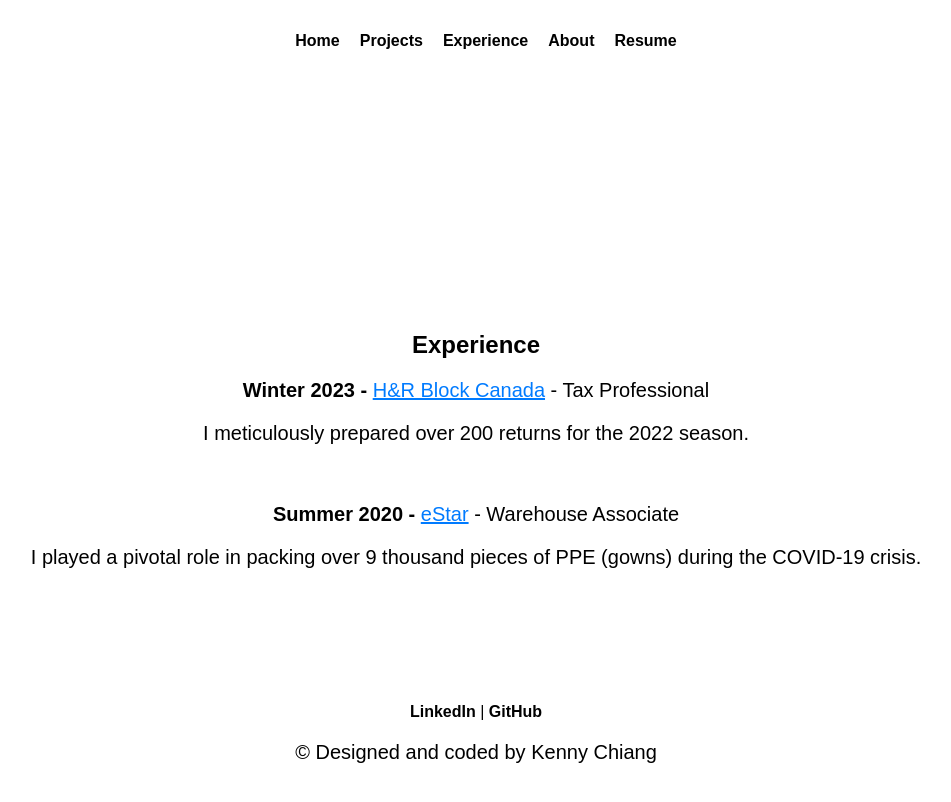
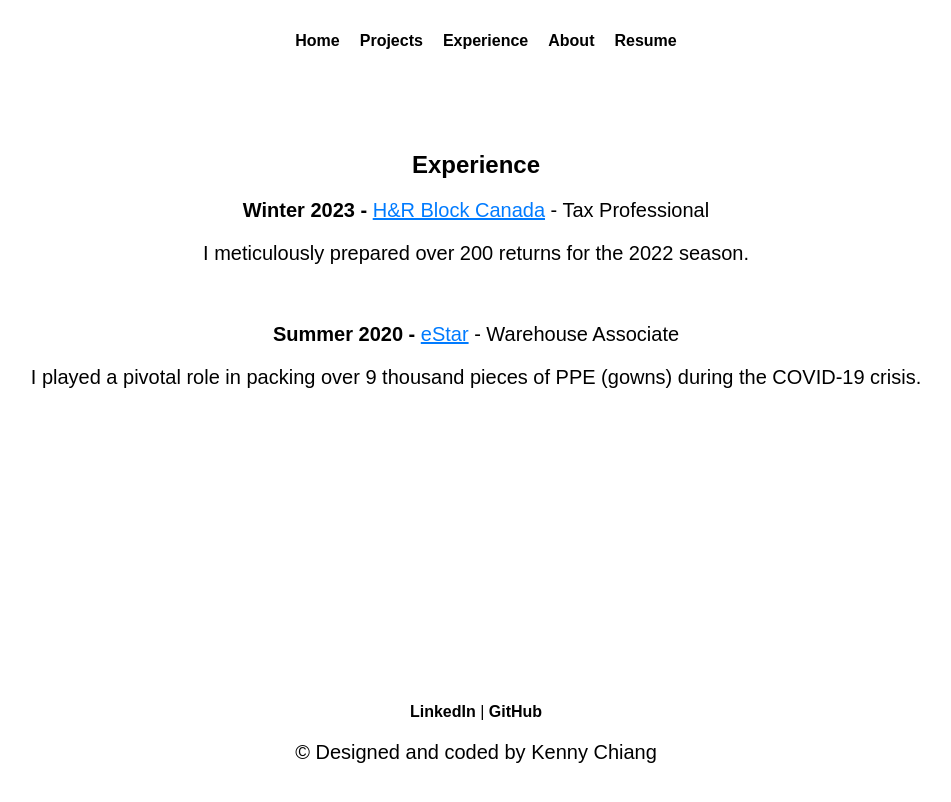
Before and after one commit to kennychiang111/kennychiang111.github.io, a plain HTML site: page work.html in a window 1280 px wide. Shown: the whole page, without its empty margins (164-1115 px from the left). Drawn offline with Linux system fonts and the light colour scheme.

Commit message:
Update file with changes

```diff
--- a/styles.css
+++ b/styles.css
@@ -4,7 +4,7 @@ body {
     padding: 0;
     display: grid;
     place-items: center;
-    min-height: 100vh;
+    min-height: 60vh;
 }
 
 p {
@@ -50,7 +50,7 @@ nav a:hover {
 }
 
 section {
-    padding-top: 100px;
+    padding-top: 60px;
     text-align: center;
 }
 
@@ -117,10 +117,10 @@ a:hover {
 
 /* Ensure content doesn't overlap with the fixed footer */
 body {
-    padding-bottom: 100px; /* Adjust this value based on the height of your footer */
+    padding-bottom: 60px; /* Adjust this value based on the height of your footer */
 }
 
 .project {
-    margin-bottom: 100px;
+    margin-bottom: 20px;
     text-align: left; /* Set text alignment to left */
 }
```
